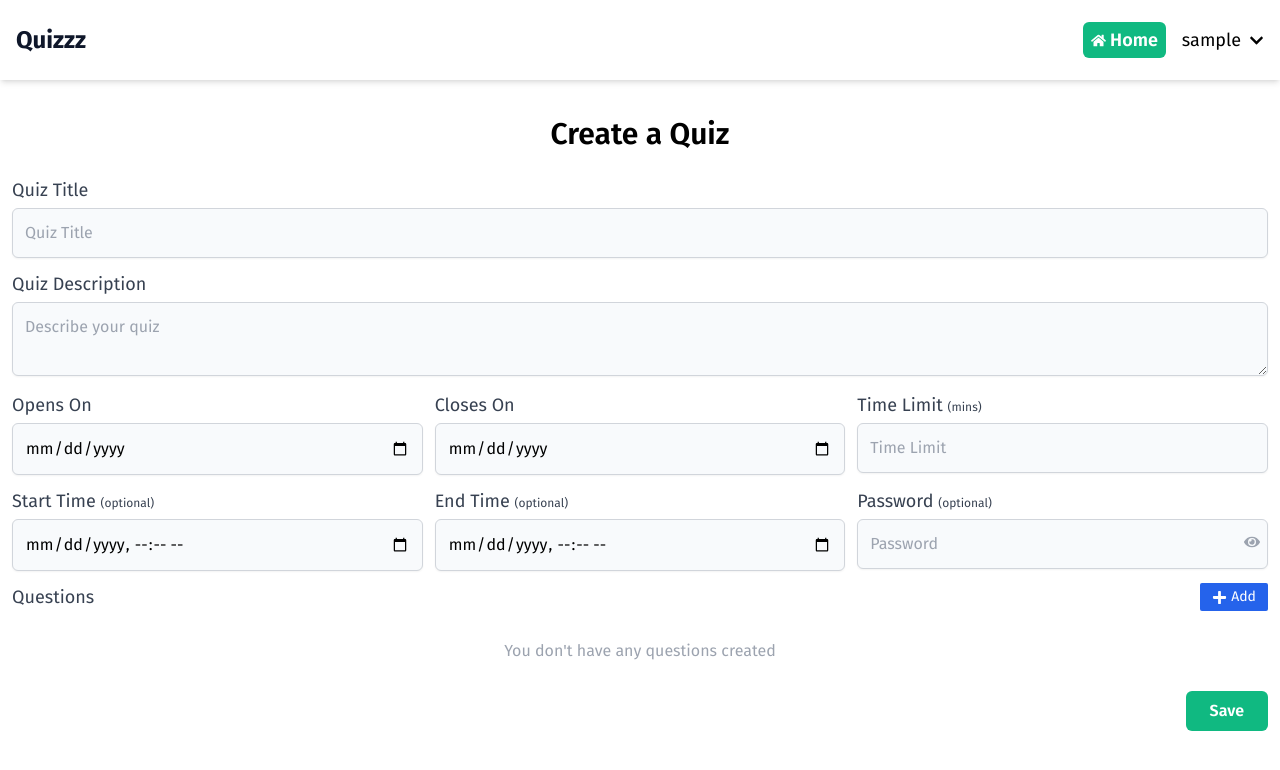
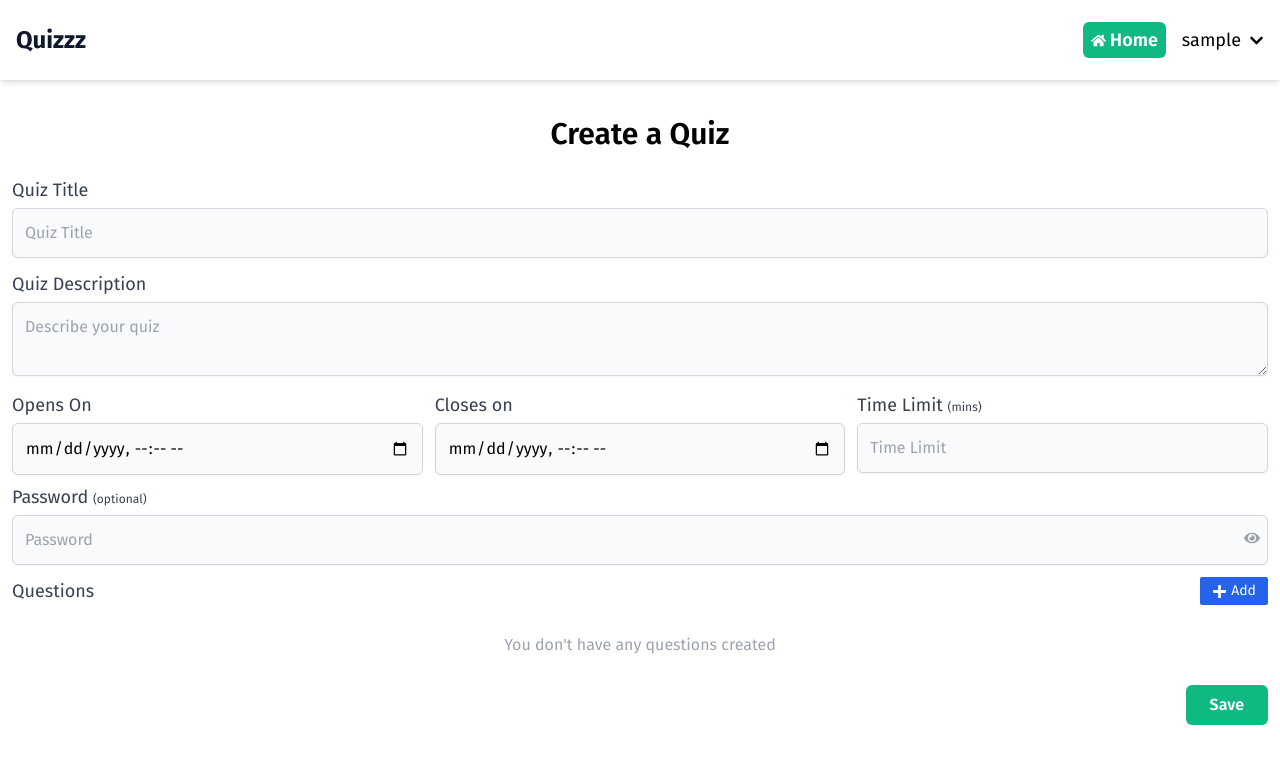
Before and after one commit to ShubhPatel06/MERN-Stack-Quiz-Application, a React (Vite) app in the folder frontend/: page /create-quiz in a window 1280 px wide. Shown: the top 770 px of the page. Built offline with nearby package versions, Linux system fonts and the light colour scheme; sample sign-in values are in the browser's storage.

Commit message:
Added modification for creating and updating quiz

```diff
--- a/frontend/src/components/CreatedQuizzes.jsx
+++ b/frontend/src/components/CreatedQuizzes.jsx
@@ -58,13 +58,13 @@ const CreatedQuizzes = () => {
                       Opens on:
                       <span className="text-emerald-600">
                         {" "}
-                        {new Date(quiz.startTime).toLocaleString()}
+                        {new Date(quiz.opensOn).toLocaleString()}
                       </span>
                     </p>
                     <p className="my-1">
                       Closes on:{" "}
                       <span className="text-red-600">
-                        {new Date(quiz.endTime).toLocaleString()}
+                        {new Date(quiz.closesOn).toLocaleString()}
                       </span>
                     </p>
                   </div>
--- a/frontend/src/views/CreateQuiz.jsx
+++ b/frontend/src/views/CreateQuiz.jsx
@@ -40,8 +40,6 @@ const CreateQuiz = () => {
     opensOn: "",
     closesOn: "",
     timeLimit: "",
-    startTime: "",
-    endTime: "",
     password: "",
     questions: [],
   });
@@ -80,7 +78,7 @@ const CreateQuiz = () => {
 
   const handleSubmit = async (e) => {
     e.preventDefault();
-    // console.log(formData);
+    console.log(formData);
 
     try {
       if (id) {
@@ -98,8 +96,6 @@ const CreateQuiz = () => {
           opensOn: "",
           closesOn: "",
           timeLimit: "",
-          startTime: "",
-          endTime: "",
           password: "",
           questions: [],
         });
@@ -117,12 +113,6 @@ const CreateQuiz = () => {
       }
       errRef.current.focus();
     }
-  };
-
-  const formatDate = (dateString) => {
-    const date = new Date(dateString);
-    const formattedDate = date.toISOString().split("T")[0];
-    return formattedDate;
   };
 
   const formatDateTime = (dateTimeString) => {
@@ -160,12 +150,9 @@ const CreateQuiz = () => {
       setFormData({
         title: quiz.title,
         description: quiz.description,
-        opensOn: formatDate(quiz.opensOn),
-        closesOn: formatDate(quiz.closesOn),
+        opensOn: formatDateTime(quiz.opensOn),
+        closesOn: formatDateTime(quiz.closesOn),
         timeLimit: quiz.timeLimit,
-        startTime: formatDateTime(quiz.startTime),
-        endTime: formatDateTime(quiz.endTime),
-        password: quiz.password,
         questions: updatedQuestions,
       });
     }
@@ -225,23 +212,22 @@ const CreateQuiz = () => {
           {/* Opens On */}
           <div className="flex-1">
             <label
-              htmlFor="opensOn"
+              htmlFor="startTime"
               className="text-lg font-medium text-gray-700"
             >
               Opens On
             </label>
             <input
-              type="date"
-              name="opensOn"
-              id="opensOn"
+              type="datetime-local"
+              name={`startTime`}
+              id={`startTime`}
               value={formData.opensOn}
-              onChange={(e) =>
+              onChange={(ev) =>
                 setFormData({
                   ...formData,
-                  opensOn: e.target.value,
+                  opensOn: ev.target.value,
                 })
               }
-              placeholder="Opening Date"
               min={new Date().toISOString().split("T")[0]}
               className="w-full p-3 mt-1 border border-gray-300 rounded-md shadow-sm bg-slate-50"
             />
@@ -249,24 +235,23 @@ const CreateQuiz = () => {
           {/* Closes On */}
           <div className="flex-1">
             <label
-              htmlFor="closesOn"
+              htmlFor="endTime"
               className="text-lg font-medium text-gray-700"
             >
-              Closes On
+              Closes on
             </label>
             <input
-              type="date"
-              name="closesOn"
-              id="closesOn"
+              type="datetime-local"
+              name={`endTime`}
+              id={`endTime`}
               value={formData.closesOn}
-              onChange={(e) =>
+              onChange={(ev) =>
                 setFormData({
                   ...formData,
-                  closesOn: e.target.value,
+                  closesOn: ev.target.value,
                 })
               }
               min={new Date().toISOString().split("T")[0]}
-              placeholder="Closing Date"
               className="w-full p-3 mt-1 border border-gray-300 rounded-md shadow-sm bg-slate-50"
             />
           </div>
@@ -294,57 +279,8 @@ const CreateQuiz = () => {
             />
           </div>
         </div>
-        <div className="flex flex-col w-full gap-3 mt-3 sm:flex-row">
-          {/* Start Time */}
-          <div className="flex-1">
-            <label
-              htmlFor="startTime"
-              className="text-lg font-medium text-gray-700"
-            >
-              Start Time <span className="text-xs">(optional)</span>
-            </label>
-            <input
-              type="datetime-local"
-              name={`startTime`}
-              id={`startTime`}
-              value={formData.startTime}
-              onChange={(ev) =>
-                setFormData({
-                  ...formData,
-                  startTime: ev.target.value,
-                })
-              }
-              min={formData.opensOn ? `${formData.opensOn}T00:00` : ""}
-              max={formData.closesOn ? `${formData.closesOn}T23:59` : ""}
-              className="w-full p-3 mt-1 border border-gray-300 rounded-md shadow-sm bg-slate-50"
-            />
-          </div>
-          {/* End Time */}
-          <div className="flex-1">
-            <label
-              htmlFor="endTime"
-              className="text-lg font-medium text-gray-700"
-            >
-              End Time <span className="text-xs">(optional)</span>
-            </label>
-            <input
-              type="datetime-local"
-              name={`endTime`}
-              id={`endTime`}
-              value={formData.endTime}
-              onChange={(ev) =>
-                setFormData({
-                  ...formData,
-                  endTime: ev.target.value,
-                })
-              }
-              min={formData.opensOn ? `${formData.opensOn}T00:00` : ""}
-              max={formData.closesOn ? `${formData.closesOn}T23:59` : ""}
-              className="w-full p-3 mt-1 border border-gray-300 rounded-md shadow-sm bg-slate-50"
-            />
-          </div>
         {/* Password */}
-          <div className="flex-1">
+        <div className="mt-2">
           <div className="relative">
             <label
               htmlFor="password"
@@ -357,7 +293,7 @@ const CreateQuiz = () => {
               placeholder="Password"
               className="w-full p-3 mt-1 border border-gray-300 rounded-md shadow-sm bg-slate-50"
               id="password"
-                value={formData.password}
+              // value={formData.password}
               onChange={(e) =>
                 setFormData({
                   ...formData,
@@ -372,7 +308,6 @@ const CreateQuiz = () => {
             >
               {showPassword ? <FaEyeSlash /> : <FaEye />}
             </button>
-            </div>
           </div>
         </div>
         <div className="mt-3">
```
Also changed, not shown: 1 other file (tests, documents, lock files or other folders). Lines whose indentation alone changed are shown as unchanged.
